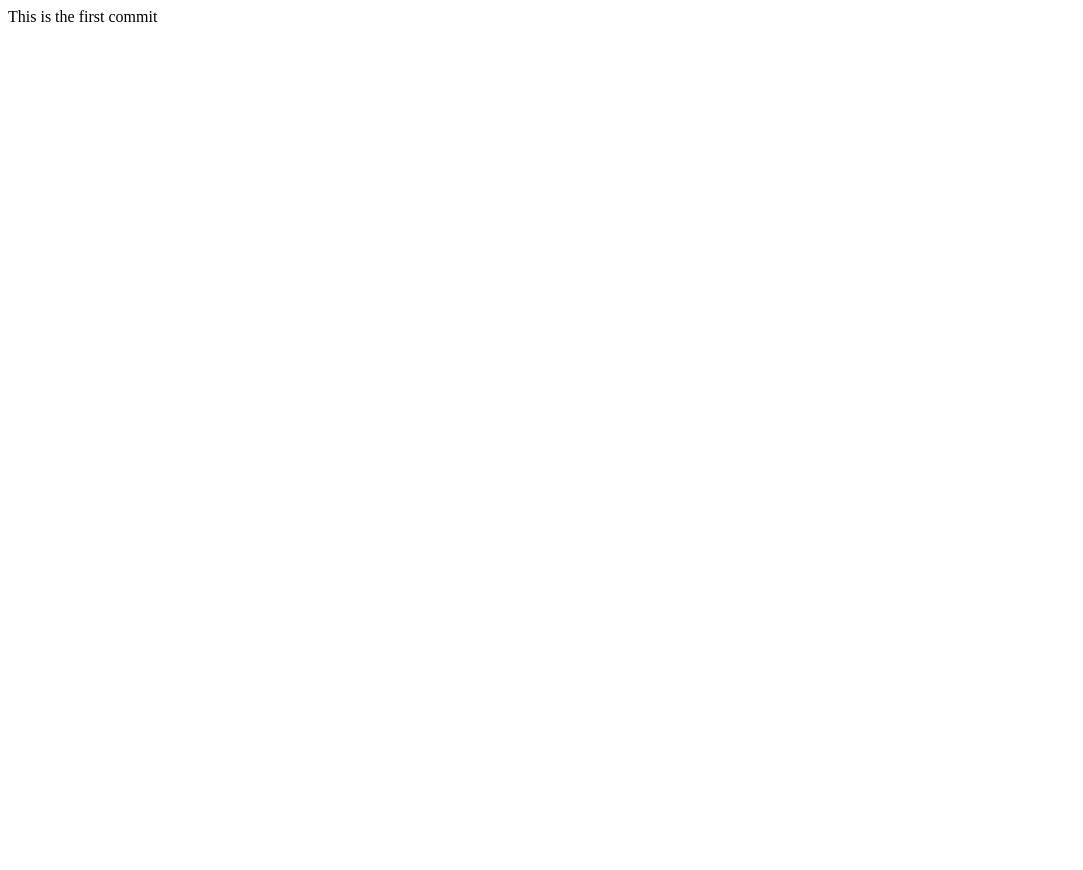
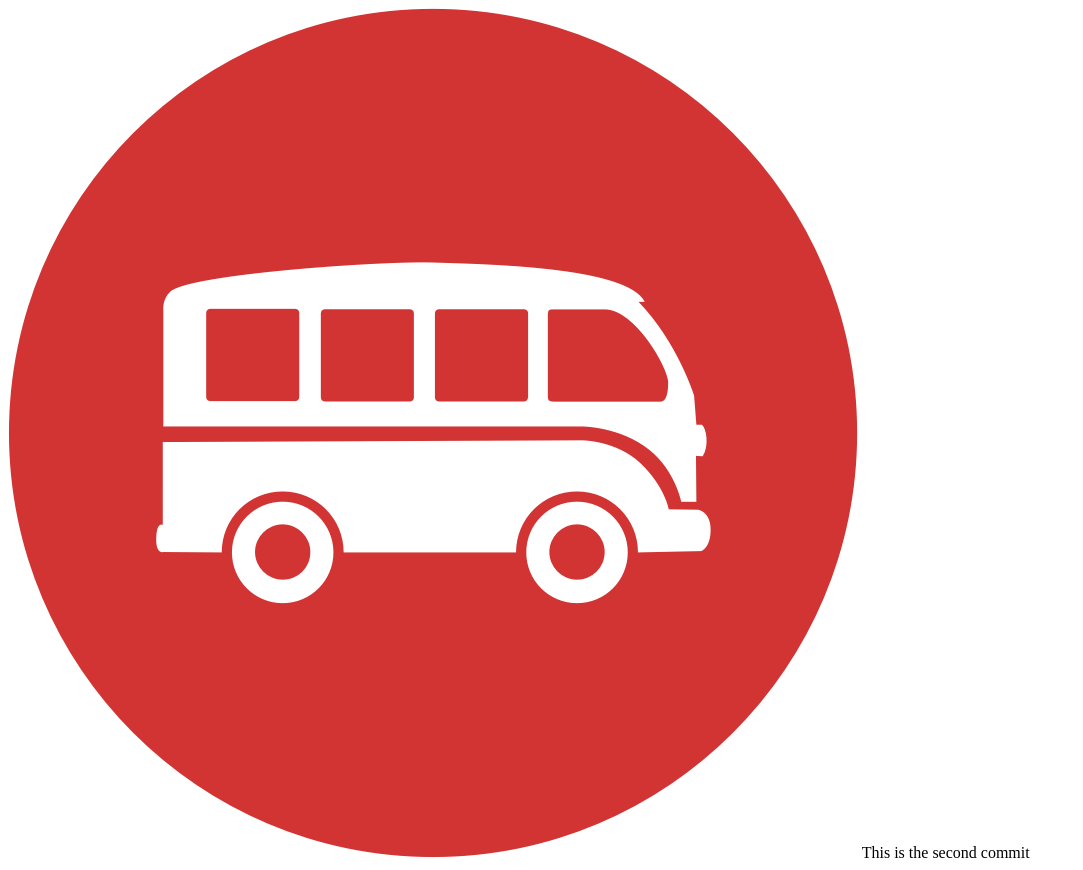
Before and after one commit to dvd90/git-101-581, a plain HTML site: page index.html in a window 1280 px wide. Shown: the whole page, without its empty margins (0-1083 px from the left). Before the commit the page ends 800 px from the top, so only its background shows below. Drawn offline with Linux system fonts and the light colour scheme.

Commit message:
Adding logo

```diff
--- a/index.html
+++ b/index.html
@@ -6,6 +6,7 @@
   <title>Document</title>
 </head>
 <body>
-  This is the first commit
+  <img src="logo.png" alt="alt text">
+  This is the second commit
 </body>
 </html>
```
Also changed, not shown: logo.png (added).
